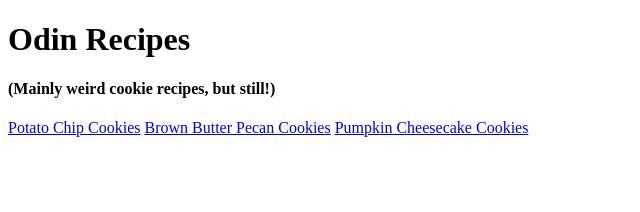
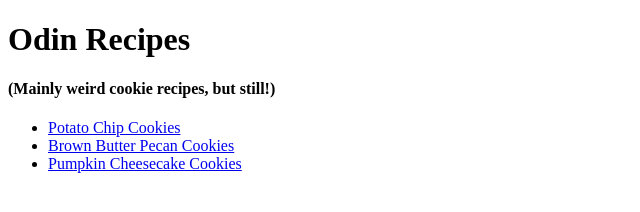
Before and after one commit to jessjuniper/odin-recipes, a plain HTML site: page index.html in a window 1280 px wide. Shown: the whole page, without its empty margins (0-640 px from the left). Drawn offline with Linux system fonts and the light colour scheme.

Commit message:
Wrap index.html links in ul tag

```diff
--- a/index.html
+++ b/index.html
@@ -8,8 +8,10 @@
 <body>
     <h1>Odin Recipes</h1>
     <h4>(Mainly weird cookie recipes, but still!)</h4>
-    <a href="recipes/potatochip.html">Potato Chip Cookies</a>
-    <a href="recipes/brownbutterpecan.html">Brown Butter Pecan Cookies</a>
-    <a href="recipes/pumpkincheesecake.html">Pumpkin Cheesecake Cookies</a>
+    <ul>
+        <li><a href="recipes/potatochip.html">Potato Chip Cookies</a></li>
+        <li><a href="recipes/brownbutterpecan.html">Brown Butter Pecan Cookies</a></li>
+        <li><a href="recipes/pumpkincheesecake.html">Pumpkin Cheesecake Cookies</a></li>
+    </ul>
 </body>
 </html>
```
